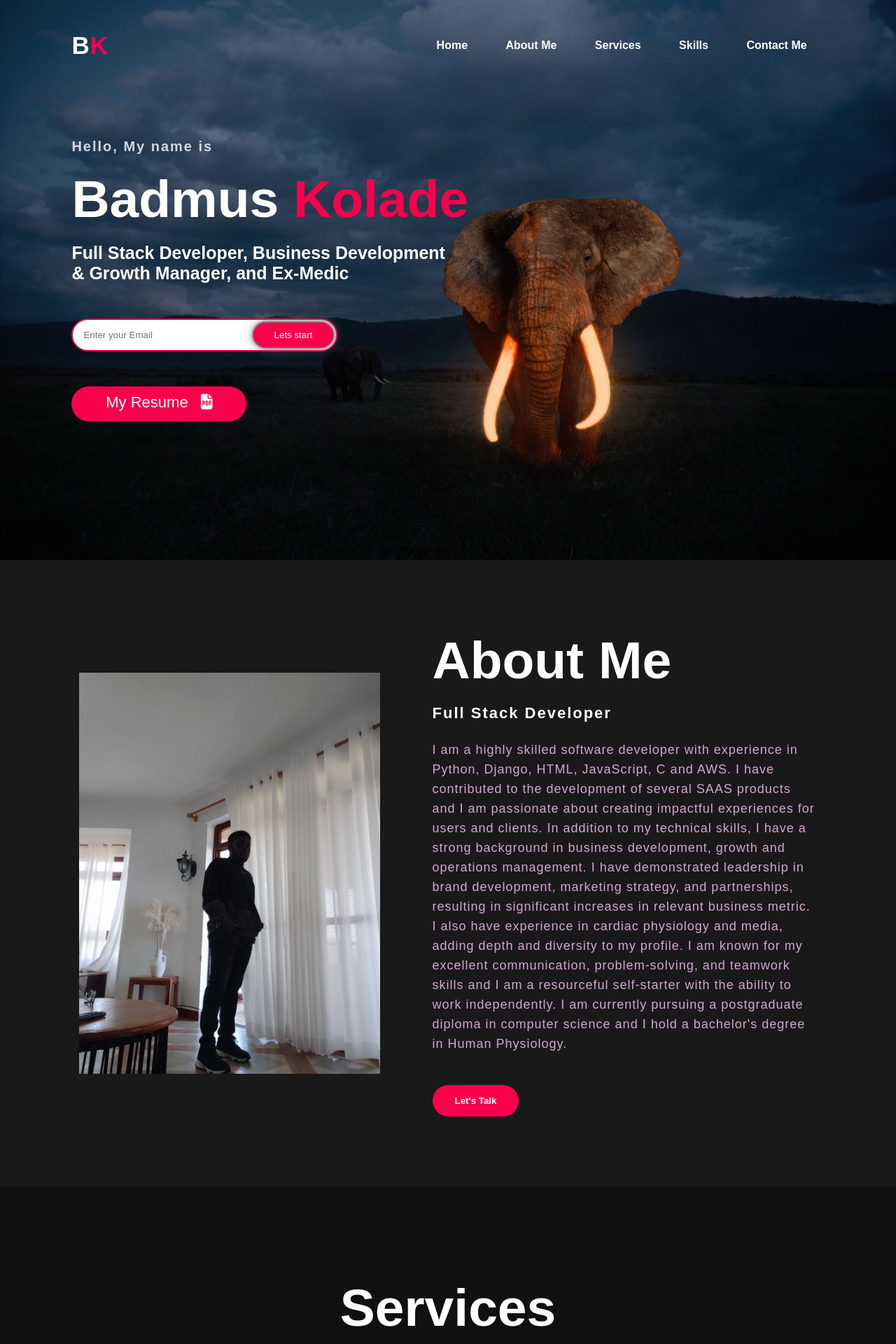
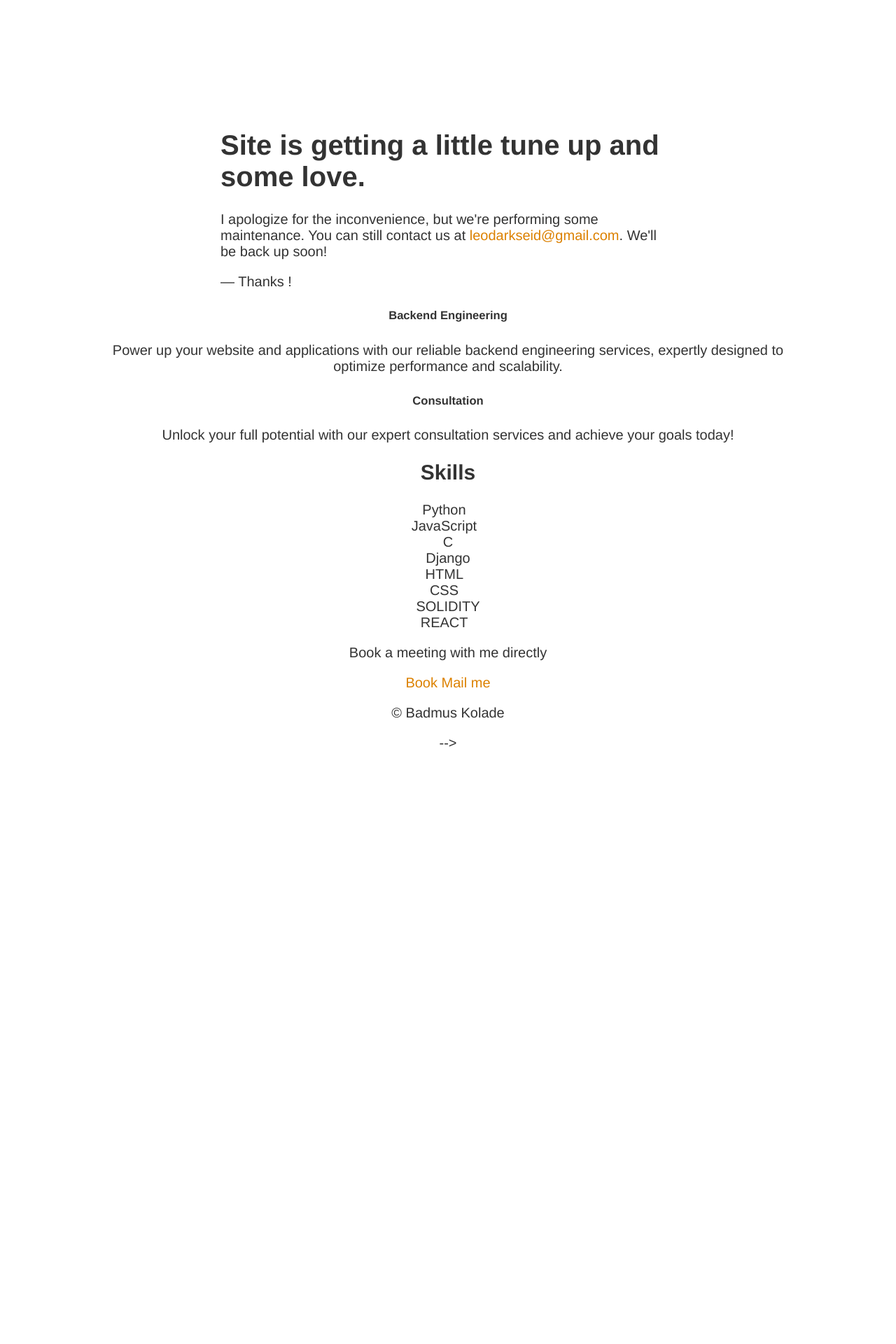
Before and after one commit to leodarkseid/portfolio, a Django app: page / in a window 1280 px wide. Shown: the top 1920 px of the page at 70% size. After the commit the page ends 1067 px from the top, so only its background shows below. Run offline with Django 4.2, Linux system fonts and the light colour scheme.

Commit message:
Update index.html

```diff
--- a/core/templates/index.html
+++ b/core/templates/index.html
@@ -1,4 +1,28 @@
-{% load static %}
+<!DOCTYPE html>
+<html>
+<head>
+<meta http-equiv="Content-type" content="text/html;charset=UTF-8">
+<title>Performing Maintenance</title>
+<style type="text/css">
+      body { text-align: center; padding: 150px; }
+      h1 { font-size: 40px; }
+      body { font: 20px Helvetica, sans-serif; color: #333; }
+      #article { display: block; text-align: left; width: 650px; margin: 0 auto; }
+      a { color: #dc8100; text-decoration: none; }
+      a:hover { color: #333; text-decoration: none; }
+    </style>
+</head>
+<body>
+<div id="article">
+<h1>Site is getting a little tune up and some love.</h1>
+<div>
+<p>I apologize for the inconvenience, but we're performing some maintenance. You can still contact us at <a href="mailto:leodarkseid@gmail.com">leodarkseid@gmail.com</a>. We'll be back up soon!</p>
+<p>— Thanks !</p>
+</div>
+</div>
+</html>
+
+<!-- {% load static %}
 
 <!DOCTYPE html>
 
@@ -192,4 +216,4 @@
 
 
 </body>
-</html>
+</html> -->
```
